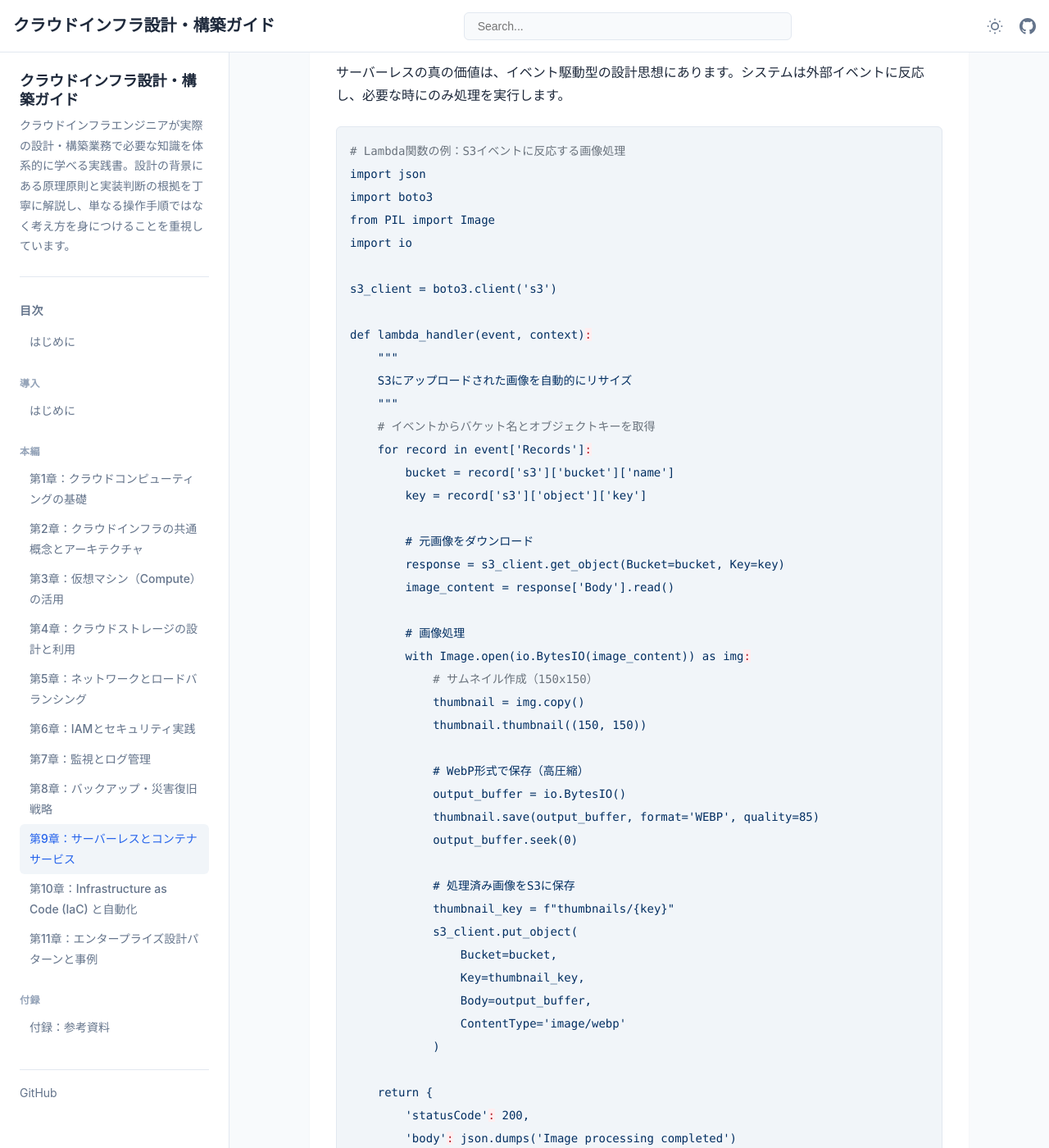
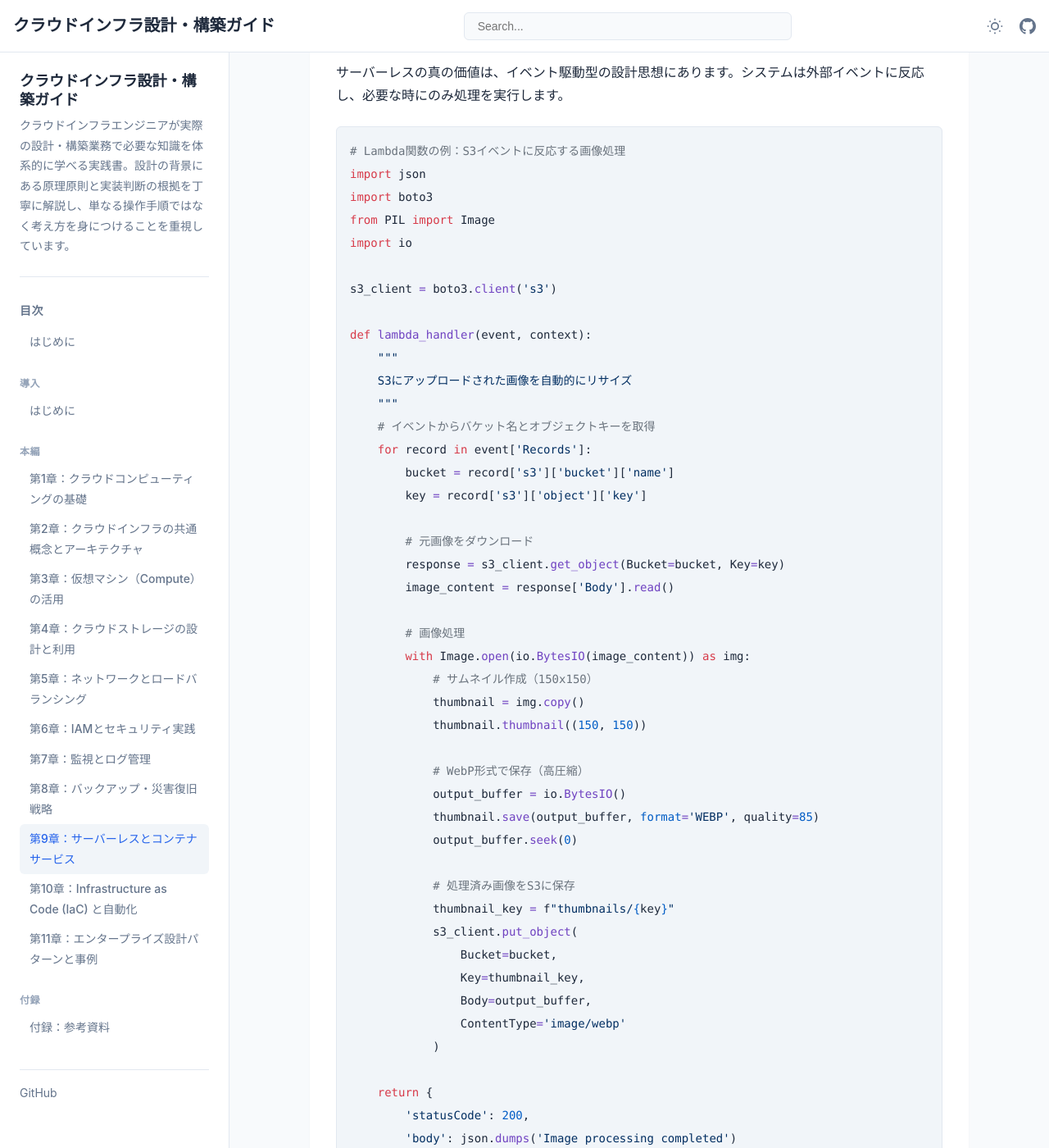
Before and after one commit to itdojp/cloud-infra-book, a Jekyll site: the page built from docs/chapter-chapter09/index.md, in a window 1280 px wide and 1400 px high, scrolled down 1305 px. Shown: the whole window at 82% size. Built offline with Jekyll 4.4.1, drawn with Linux system fonts in a browser that asks for light colours; some of the changed text lies outside the part shown.

Commit message:
fix(docs): correct fence languages for chapter09 code blocks

````diff
--- a/docs/chapter-chapter09/index.md
+++ b/docs/chapter-chapter09/index.md
@@ -46,7 +46,7 @@
 
 サーバーレスの真の価値は、イベント駆動型の設計思想にあります。システムは外部イベントに反応し、必要な時にのみ処理を実行します。
 
-```yaml
+```python
 # Lambda関数の例：S3イベントに反応する画像処理
 import json
 import boto3
@@ -299,7 +299,7 @@
 
 **マイクロサービス分解**
 
-```python
+```yaml
 # API Gatewayと複数Lambda関数による構成
 # serverless.yml (Serverless Framework)
 service: ecommerce-api
````
Also changed, not shown: src/chapter-chapter09/index.md (+2 -2 lines).
